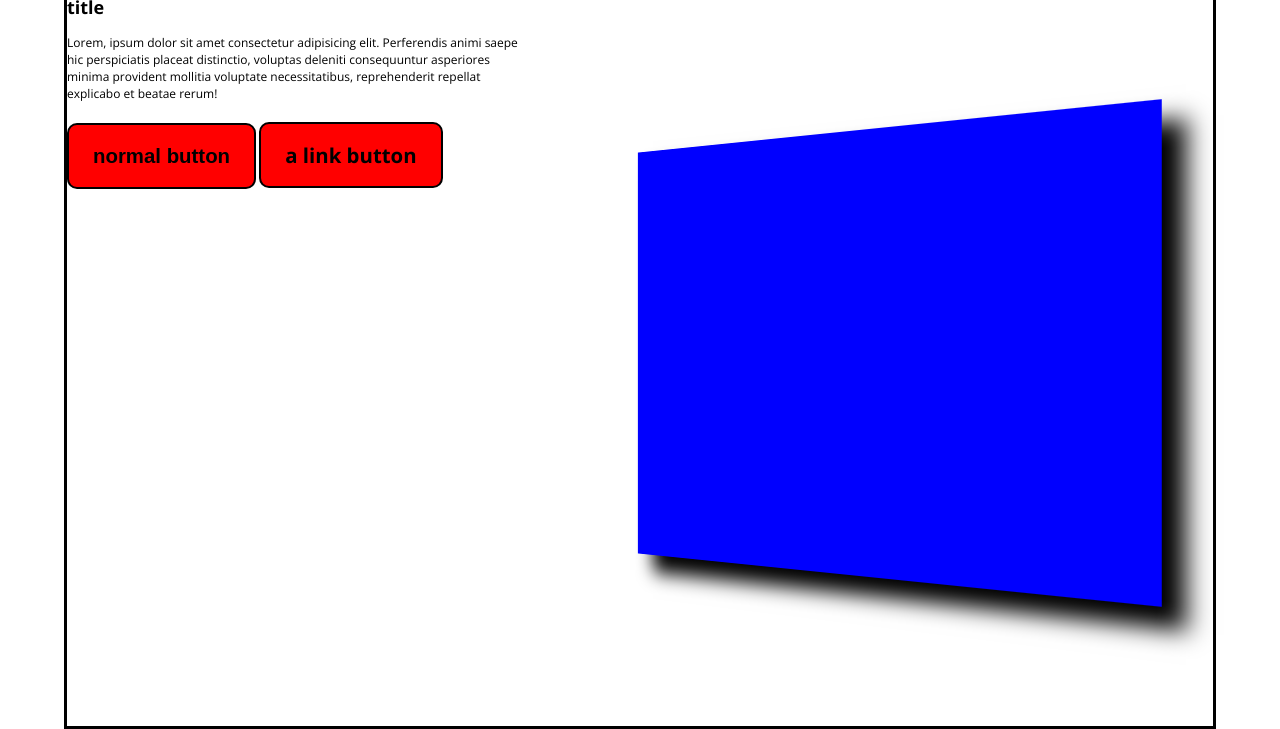
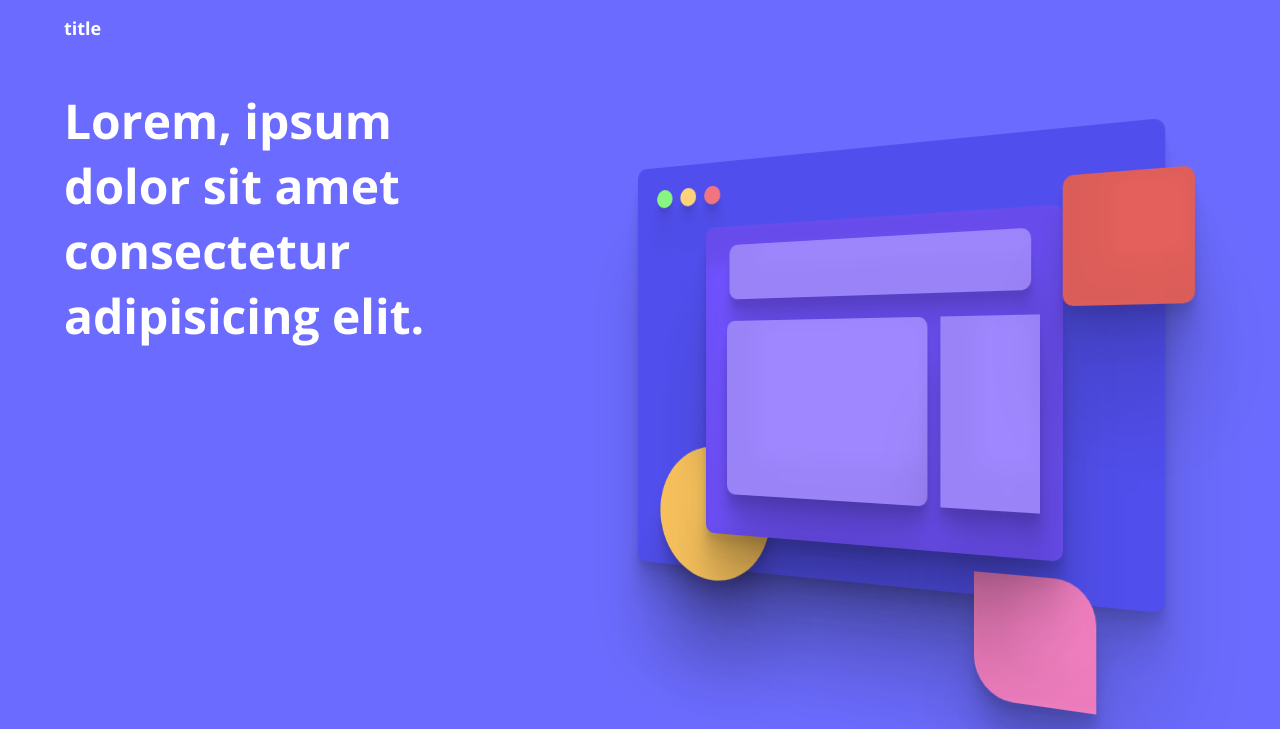
Before and after one commit to ymhaah/EXPERIMENT_3D-homePage1, a plain HTML site: page index.html in a window 1280 px wide. Shown: the part 71-800 px from the top of the page. Drawn offline with nearby package versions, Linux system fonts and the light colour scheme.

Commit message:
start coloring

```diff
--- a/css/Header.css
+++ b/css/Header.css
@@ -1,5 +1,5 @@
 :root {
-	--Header-hight: 4rem;
+	--Header-hight: 6rem;
 	--Header-Nav-width: 30em;
 	--Header-icon-hight: 30px;
 }
--- a/css/Hero.css
+++ b/css/Hero.css
@@ -5,14 +5,23 @@
 	--animation-duration: 1s;
 }
 
+section {
+	/* background: linear-gradient(
+		90deg,
+		rgb(20 21 22) 30%,
+		rgba(43, 48, 56, 1) 100%
+	); */
+	background-color: rgb(107, 107, 255);
+}
+
 section .Container .Hero {
 	width: 100%;
 	height: calc(100vh - var(--Header-hight));
-	border: 3px solid black;
 	display: flex;
 }
 
 section .Container .Hero .Hero-Text {
+	height: 90%;
 	z-index: 1;
 }
 
@@ -26,7 +35,143 @@ section .Container .Hero .Hero-Star {
 section .Container .Hero .Hero-Star .swebsit {
 	width: 80%;
 	height: 50%;
-	background-color: blue;
+	padding: 25px;
+	position: relative;
+	z-index: 10;
+	background-color: rgb(80, 78, 237);
 	transform: rotateY(var(--Hero-star-rotateY)) translate(0, -150%);
-	box-shadow: 20px 19px 20px black;
+
+	border-radius: 10px;
+	box-shadow: 0 2.8px 2.2px rgba(0, 0, 0, 0.034),
+		0 6.7px 5.3px rgba(0, 0, 0, 0.048), 0 12.5px 10px rgba(0, 0, 0, 0.06),
+		0 22.3px 17.9px rgba(0, 0, 0, 0.072),
+		0 41.8px 33.4px rgba(0, 0, 0, 0.086), 0 100px 80px rgba(0, 0, 0, 0.12);
 }
+
+section .Container .Hero .Hero-Star .swebsit .CB {
+	height: 20px;
+	width: 80px;
+	background-color: transparent;
+	display: flex;
+	flex-direction: row;
+	justify-content: space-between;
+}
+section .Container .Hero .Hero-Star .swebsit .CB span {
+	height: 20px;
+	width: 20px;
+	border-radius: 50%;
+	box-shadow: 0 2.8px 2.2px rgba(0, 0, 0, 0.034),
+		0 6.7px 5.3px rgba(0, 0, 0, 0.048), 0 12.5px 10px rgba(0, 0, 0, 0.06),
+		0 22.3px 17.9px rgba(0, 0, 0, 0.072),
+		0 41.8px 33.4px rgba(0, 0, 0, 0.086), 0 100px 80px rgba(0, 0, 0, 0.12);
+}
+section .Container .Hero .Hero-Star .swebsit .page {
+	width: 80%;
+	height: 85%;
+	padding: 20px;
+	display: flex;
+	flex-direction: column;
+	background-color: rgb(112, 82, 255);
+	margin: 5% auto;
+	animation-delay: 0.5s;
+	transform: rotateY(var(--Hero-star-rotateY)) translate(0, -190%);
+
+	border-radius: 10px;
+	box-shadow: inset -20px 20px 20px 20px rgb(0 0 0 / 8%),
+		0 6.7px 5.3px rgb(0 0 0 / 5%), 0 12.5px 10px rgb(0 0 0 / 6%),
+		0 22.3px 17.9px rgb(0 0 0 / 7%), 0 41.8px 33.4px rgb(0 0 0 / 9%),
+		0 100px 80px rgb(0 0 0 / 12%);
+}
+
+section .Container .Hero .Hero-Star .swebsit .page .pH {
+	width: 100%;
+	height: 20%;
+	background-color: #9f87ff;
+	transform: rotateY(var(--Hero-star-rotateY)) translate(0, -190%);
+	animation-delay: 0.7s;
+	border-radius: 10px;
+	box-shadow: inset 20px -19px 20px 20px rgb(0 0 0 / 3%),
+		0 6.7px 5.3px rgb(0 0 0 / 5%), 0 12.5px 10px rgb(0 0 0 / 6%),
+		0 22.3px 17.9px rgb(0 0 0 / 7%), 0 41.8px 33.4px rgb(0 0 0 / 9%),
+		0 100px 80px rgb(0 0 0 / 12%);
+}
+section .Container .Hero .Hero-Star .swebsit .page .pm {
+	width: 100%;
+	height: 80%;
+	display: flex;
+	flex-direction: row;
+	align-items: center;
+	gap: 3px;
+}
+
+section .Container .Hero .Hero-Star .swebsit .page .pm .pP {
+	width: 70%;
+	height: 80%;
+	background-color: #9f87ff;
+	transform: rotateY(var(--Hero-star-rotateY)) translate(0, -190%);
+	animation-delay: 0.8s;
+	border-radius: 10px;
+	box-shadow: inset 20px -19px 20px 20px rgb(0 0 0 / 3%),
+		0 6.7px 5.3px rgb(0 0 0 / 5%), 0 12.5px 10px rgb(0 0 0 / 6%),
+		0 22.3px 17.9px rgb(0 0 0 / 7%), 0 41.8px 33.4px rgb(0 0 0 / 9%),
+		0 100px 80px rgb(0 0 0 / 12%);
+}
+
+section .Container .Hero .Hero-Star .swebsit .page .pm .pF {
+	width: 30%;
+	height: 80%;
+	background-color: #9f87ff;
+	transform: rotateY(var(--Hero-star-rotateY)) translate(0, -190%);
+	animation-delay: 0.9s;
+	box-shadow: inset 20px -19px 20px 20px rgb(0 0 0 / 3%),
+		0 6.7px 5.3px rgb(0 0 0 / 5%), 0 12.5px 10px rgb(0 0 0 / 6%),
+		0 22.3px 17.9px rgb(0 0 0 / 7%), 0 41.8px 33.4px rgb(0 0 0 / 9%),
+		0 100px 80px rgb(0 0 0 / 12%);
+}
+
+section .Container .Hero .Hero-Star .swebsit .adafy1 {
+	width: 10rem;
+	height: 10rem;
+	position: absolute;
+	border-radius: 10px;
+	background-color: #e3605c;
+	transform: rotateY(var(--Hero-star-rotateY)) translate(0, -190%);
+	animation-delay: 0.1s;
+	top: 10%;
+	right: -5%;
+	box-shadow: inset 20px -19px 20px 20px rgb(0 0 0 / 3%),
+		0 6.7px 5.3px rgb(0 0 0 / 5%), 0 12.5px 10px rgb(0 0 0 / 6%),
+		0 22.3px 17.9px rgb(0 0 0 / 7%), 0 41.8px 33.4px rgb(0 0 0 / 9%),
+		0 100px 80px rgb(0 0 0 / 12%);
+}
+section .Container .Hero .Hero-Star .swebsit .adafy2 {
+	width: 12rem;
+	height: 12rem;
+	position: absolute;
+	z-index: -1;
+	border-radius: 50%;
+	transform: rotateY(var(--Hero-star-rotateY)) translate(0, -190%);
+	animation-delay: 0.3s;
+	background-color: #ffc85f;
+	box-shadow: inset 20px -19px 20px 20px rgb(0 0 0 / 3%),
+		0 6.7px 5.3px rgb(0 0 0 / 5%), 0 12.5px 10px rgb(0 0 0 / 6%),
+		0 22.3px 17.9px rgb(0 0 0 / 7%), 0 41.8px 33.4px rgb(0 0 0 / 9%),
+		0 100px 80px rgb(0 0 0 / 12%);
+	top: 70%;
+}
+section .Container .Hero .Hero-Star .swebsit .adafy3 {
+	width: 10rem;
+	height: 10rem;
+	position: absolute;
+	border-radius: 0px 40px;
+	transform: rotateY(var(--Hero-star-rotateY)) translate(0, -190%);
+	animation-delay: 0.5s;
+	background-color: #f681c4;
+	top: 95%;
+	right: 10%;
+	z-index: -1;
+	box-shadow: inset 20px -19px 20px 20px rgb(0 0 0 / 3%),
+		0 6.7px 5.3px rgb(0 0 0 / 5%), 0 12.5px 10px rgb(0 0 0 / 6%),
+		0 22.3px 17.9px rgb(0 0 0 / 7%), 0 41.8px 33.4px rgb(0 0 0 / 9%),
+		0 100px 80px rgb(0 0 0 / 12%);
+}
--- a/css/main.css
+++ b/css/main.css
@@ -34,11 +34,13 @@ body {
 	padding: 0;
 	overflow-x: hidden;
 	overflow-y: overlay;
+	color: #ffffff;
 }
 
 header {
 	width: 100vw;
 	height: var(--Header-hight);
+	background-color: rgb(107, 107, 255);
 }
 
 section {
@@ -56,7 +58,7 @@ button {
 	list-style-type: none;
 	margin: 0;
 	padding: 0;
-	color: black;
+	color: #ffffff;
 }
 button,
 [button] {
@@ -77,6 +79,11 @@ button,
 	text-align: center;
 }
 
+p {
+	font-size: var(--MFontSize);
+	font-weight: var(--bold);
+}
+
 .animation {
 	animation-name: starMove;
 	animation-duration: var(--animation-duration);
--- a/index.html
+++ b/index.html
@@ -48,20 +48,33 @@
 						<h1>title</h1>
 						<p>
 							Lorem, ipsum dolor sit amet consectetur adipisicing
-							elit. Perferendis animi saepe hic perspiciatis
-							placeat distinctio, voluptas deleniti consequuntur
-							asperiores minima provident mollitia voluptate
-							necessitatibus, reprehenderit repellat explicabo et
-							beatae rerum!
+							elit.
 						</p>
-						<button>normal button</button>
-						<a href="#" button>a link button</a>
+						<!-- <button>normal button</button>
+						<a href="#" button>a link button</a> -->
 					</div>
 					<div class="Hero-Star">
-						<div class="swebsit animation"></div>
+						<div class="swebsit animation">
+							<div class="CB">
+								<span style="background-color: #86f681"></span>
+								<span style="background-color: #fcd378"></span>
+								<span style="background-color: #f07580"></span>
+							</div>
+							<div class="page animation">
+								<div class="pH animation"></div>
+								<div class="pm">
+									<div class="pP animation"></div>
+									<div class="pF animation"></div>
+								</div>
+							</div>
+							<div class="adafy1 animation"></div>
+							<div class="adafy2 animation"></div>
+							<div class="adafy3 animation"></div>
+						</div>
 					</div>
 				</div>
 				<!--  -->
+			</div>
 			<article class="Art1">
 				<div class="Article-Text"></div>
 				<div class="Article-star"></div>
@@ -71,7 +84,6 @@
 				<div class="Article-Text"></div>
 				<div class="Article-star"></div>
 			</article>
-			</div>
 		</section>
 		<footer></footer>
 		<script src="js/index.js"></script>
```
Lines whose indentation alone changed are shown as unchanged.
